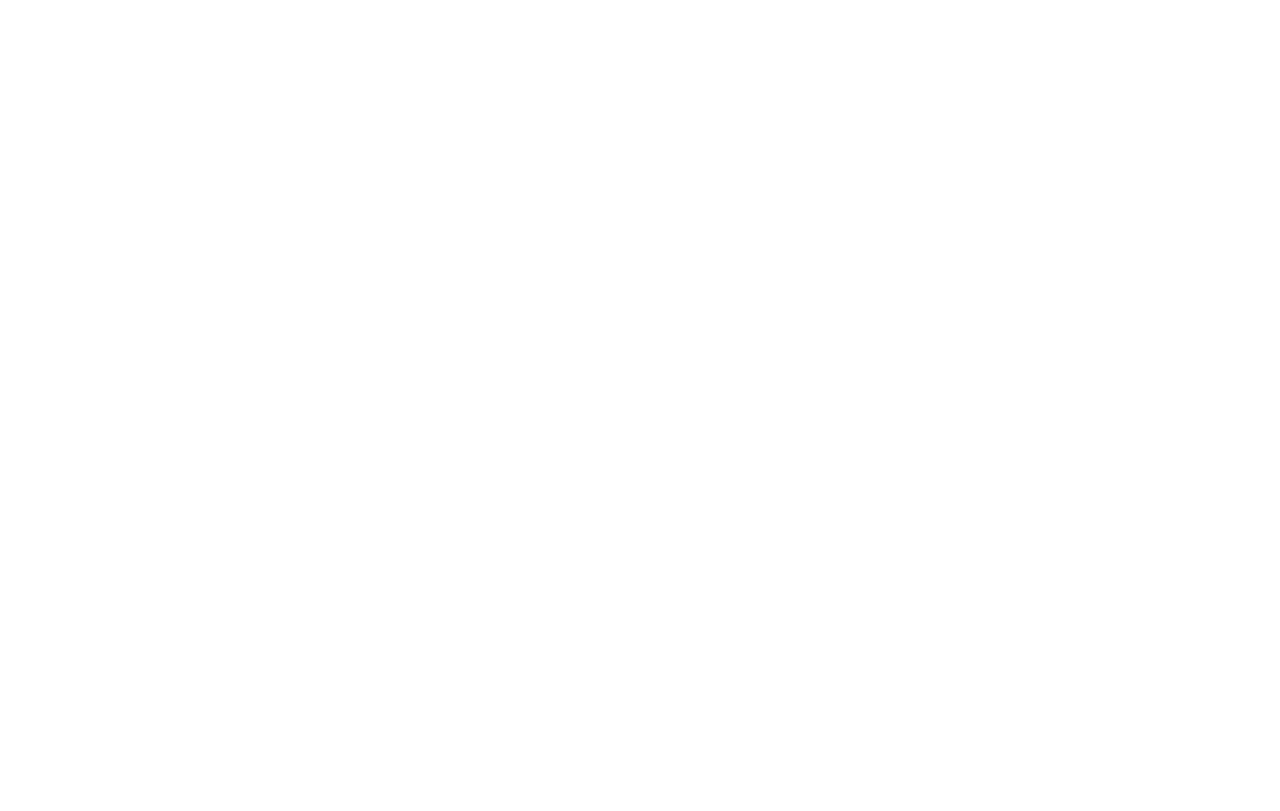
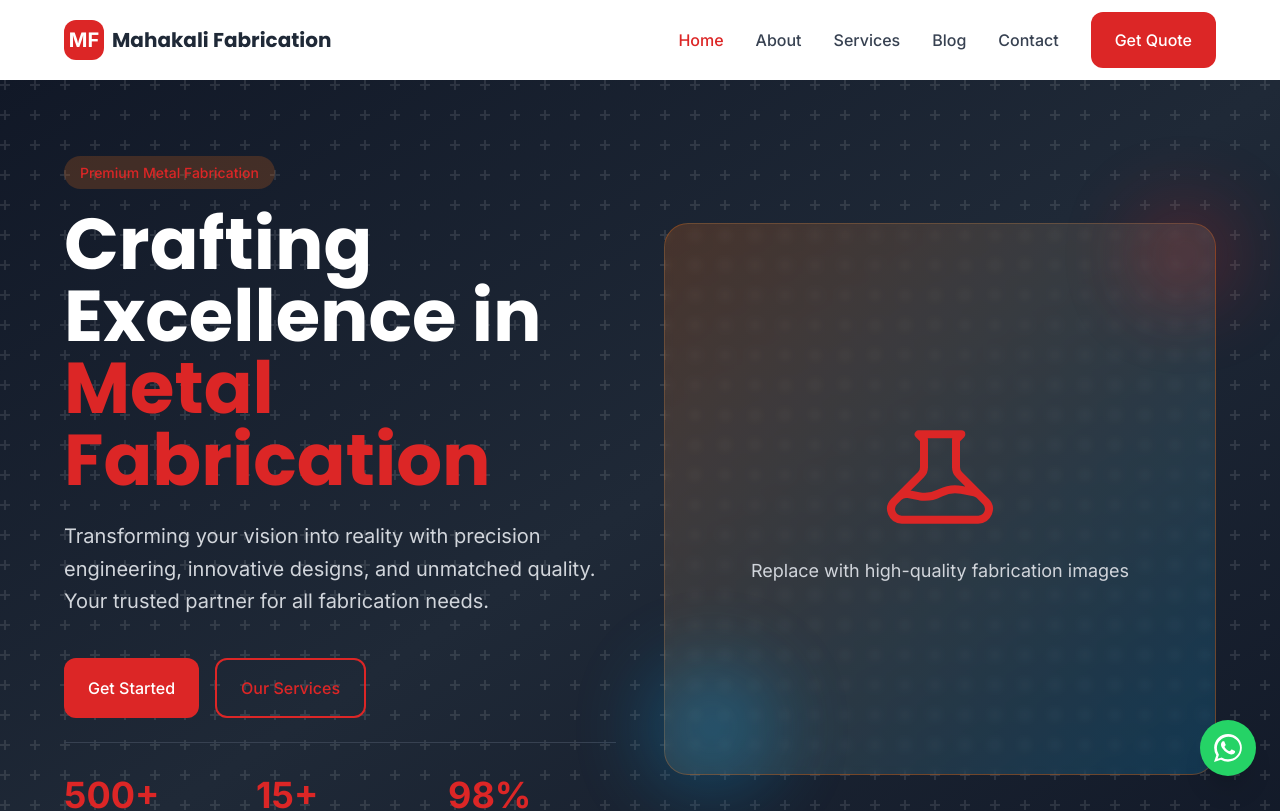
Before and after one commit to ambika-infotech-service/MahakaliFabrication, a React (Vite) app: page / in a window 1280 px wide. Shown: the top 811 px of the page. Built offline with nearby package versions, Linux system fonts and the light colour scheme.

Commit message:
environment-based base path added

```diff
--- a/src/main.jsx
+++ b/src/main.jsx
@@ -4,9 +4,14 @@
 import './styles/index.scss'
 import App from './App.jsx'
 
+const basename =
+  window.location.hostname === "ambika-infotech-service.github.io"
+    ? "/MahakaliFabrication"
+    : "/";
+
 createRoot(document.getElementById('root')).render(
   <StrictMode>
-    <BrowserRouter basename="/MahakaliFabrication">
+    <BrowserRouter basename={basename}>
       <App />
     </BrowserRouter>
   </StrictMode>,
--- a/vite.config.js
+++ b/vite.config.js
@@ -1,8 +1,9 @@
-import { defineConfig } from 'vite'
-import react from '@vitejs/plugin-react'
+import { defineConfig } from "vite";
+import react from "@vitejs/plugin-react";
 
-// https://vite.dev/config/
-export default defineConfig({
+export default defineConfig(({ mode }) => ({
   plugins: [react()],
-  base: "/MahakaliFabrication/"
-})
+  base: mode === "production"
+    ? "/MahakaliFabrication/"
+    : "/"
+}));
```
